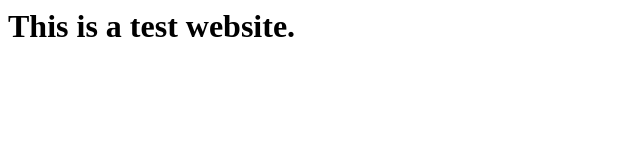
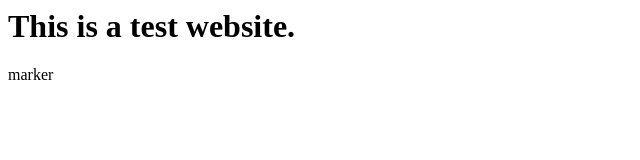
Before and after one commit to grking8/test-website, a plain HTML site: page index.html in a window 1280 px wide. Shown: the full height of the page, 0-640 px from the left. Drawn offline with Linux system fonts and the light colour scheme.

Commit message:
Update instance

```diff
--- a/index.html
+++ b/index.html
@@ -1 +1,2 @@
 <h1>This is a test website.</h1>
+<p>marker</p>
```
Also changed, not shown: 2 other files.
